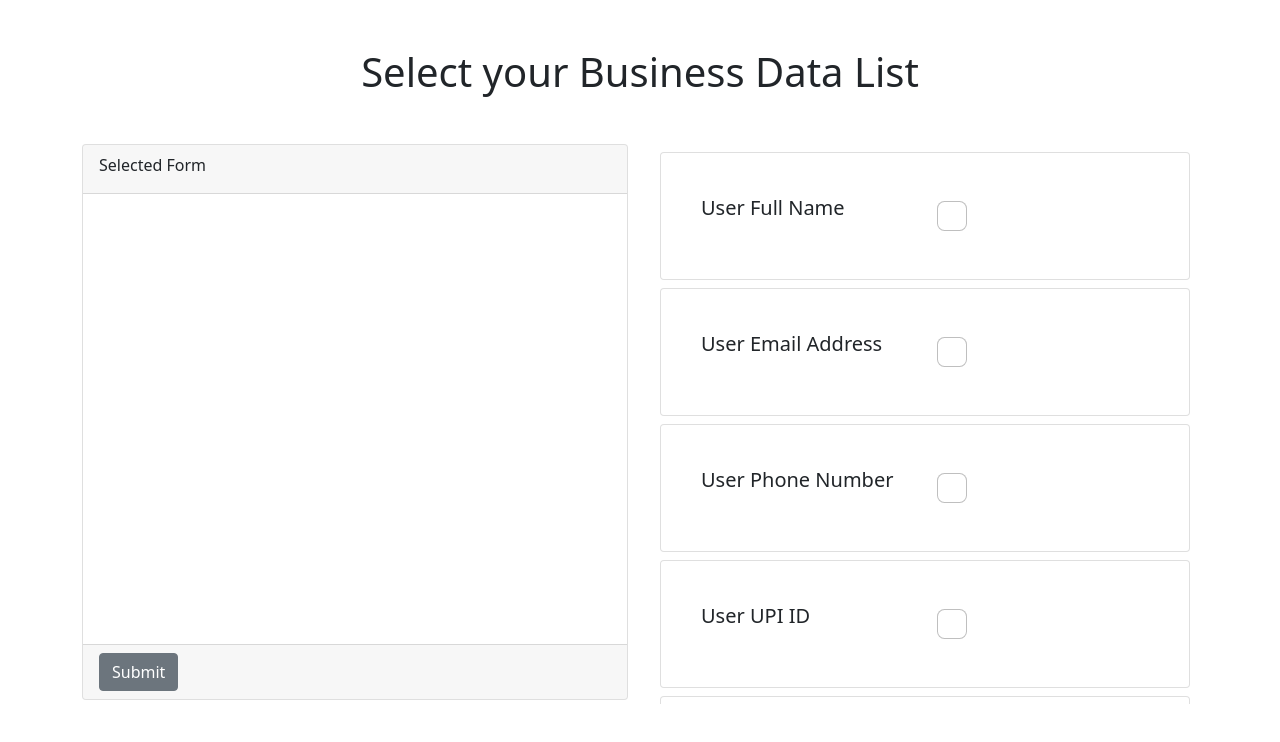
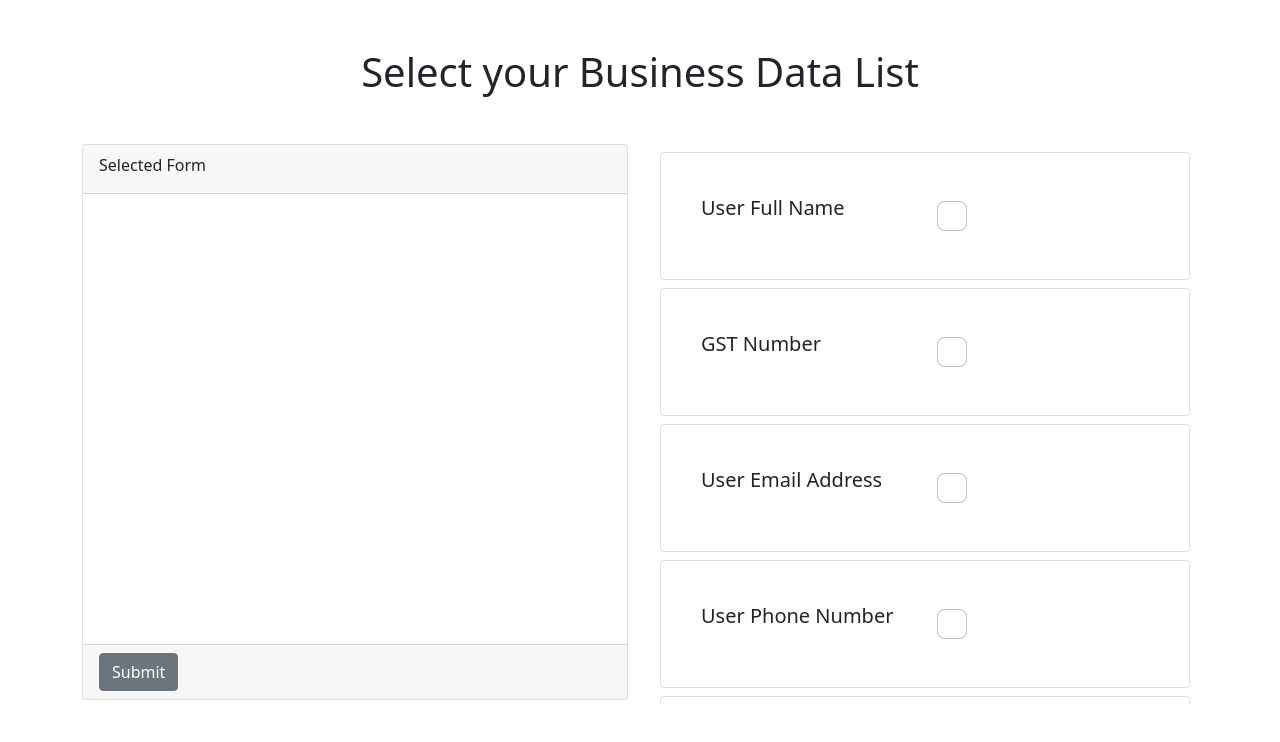
Before and after one commit to jsidd06/Cloud_Project, a React (Create React App) app in the folder fronted/: page /form in a window 1280 px wide. Shown: the top 742 px of the page. Built offline with nearby package versions, Linux system fonts and the light colour scheme.

Commit message:
delete firebase setup and fake data list

```diff
--- a/fronted/src/fake-data/index.js
+++ b/fronted/src/fake-data/index.js
@@ -4,6 +4,12 @@ export const formFields = [
     type: 'text',
     name: 'username',
     label: 'User Full Name',
+  },
+  {
+    id: 16,
+    type: 'number',
+    name: 'gst',
+    label: 'GST Number',
   },
   {
     id: 2,
```
Also changed, not shown: fronted/database.rules.json (deleted, +0 -7 lines), fronted/firebase.json (deleted), 2 other files (tests, documents, lock files or other folders).
